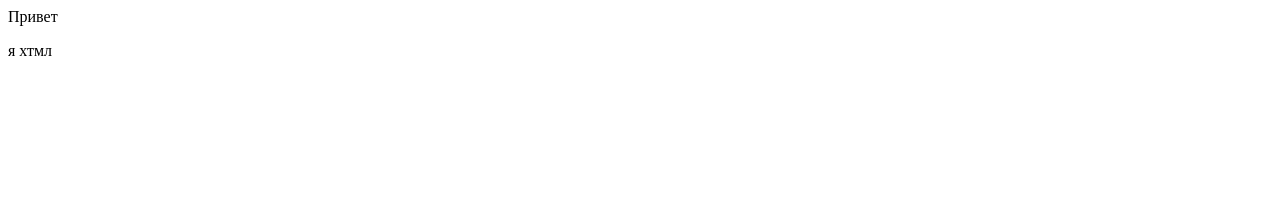
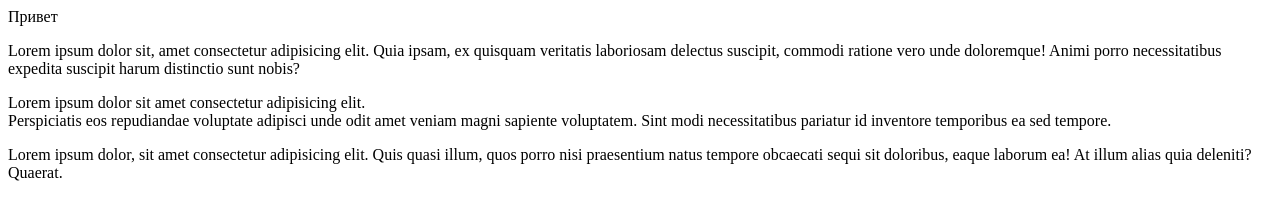
Before and after one commit to widenhrzns/html_edu, a plain HTML site: page 03_ Introduction-to-HTML/index.html in a window 1280 px wide. Drawn offline with Linux system fonts and the light colour scheme.

Commit message:
Параграфы и переносы

```diff
--- a/03_ Introduction-to-HTML/index.html
+++ b/03_ Introduction-to-HTML/index.html
@@ -1,3 +1,21 @@
 <p>Привет</p>
 
-<p>я хтмл</p>
+<p>
+  Lorem ipsum dolor sit, amet consectetur adipisicing elit. Quia ipsam, ex
+  quisquam veritatis laboriosam delectus suscipit, commodi ratione vero unde
+  doloremque! Animi porro necessitatibus expedita suscipit harum distinctio sunt
+  nobis?
+</p>
+
+<p>
+  Lorem ipsum dolor sit amet consectetur adipisicing elit. <br />
+  Perspiciatis eos repudiandae voluptate adipisci unde odit amet veniam magni
+  sapiente voluptatem. Sint modi necessitatibus pariatur id inventore temporibus
+  ea sed tempore.
+</p>
+
+<p>
+  Lorem ipsum dolor, sit amet consectetur adipisicing elit. Quis quasi illum,
+  quos porro nisi praesentium natus tempore obcaecati sequi sit doloribus, eaque
+  laborum ea! At illum alias quia deleniti? Quaerat.
+</p>
```
